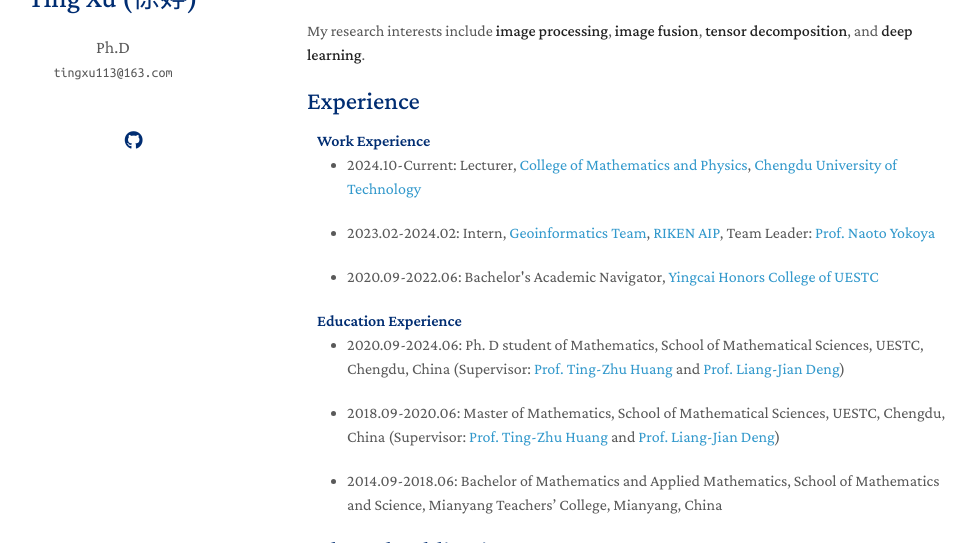
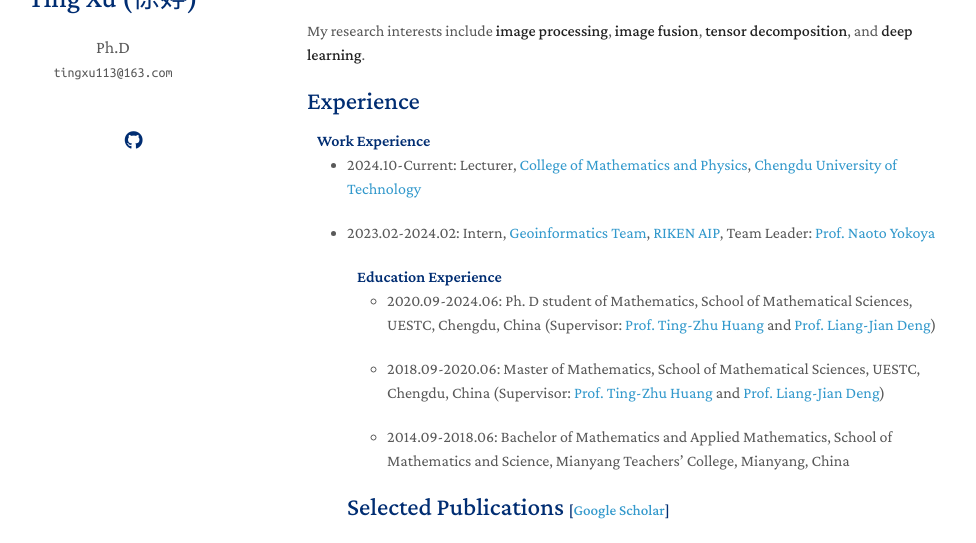
Before and after one commit to tingxu113/tingxu113.github.io, a Jekyll site: the page built from index.md, in a window 1280 px wide and 900 px high, cut to the strip 230-773 px from the top of the window. Shown: the whole strip, without its empty margins (163-1139 px from the left). Built offline with Jekyll 4.4.1, drawn with Linux system fonts in a browser that asks for light colours; nearby versions of some CDN libraries; a style sheet for code colours, icons or effects is not loaded; our own code applies the rules of GitHub Pages for plain Markdown files; some of the changed text lies outside the part shown.

Commit message:
Update index.md

```diff
--- a/index.md
+++ b/index.md
@@ -19,9 +19,7 @@ My research interests include **image processing**, **image fusion**, **tensor d
 
   <li>
     <p>2023.02-2024.02: Intern, <a href="https://geoinformatics2018.com/">Geoinformatics Team</a>, <a href="https://www.riken.jp/en/research/labs/aip/">RIKEN AIP</a>, Team Leader: <a href="https://naotoyokoya.com/"> Prof. Naoto Yokoya</a> </p></li>
-  <li>
-    <p>2020.09-2022.06: Bachelor's Academic Navigator, <a href="https://www.yingcai.uestc.edu.cn/">Yingcai Honors College of UESTC</a></p>
-  </li> </ul>
+
 
 
 <h4 style="margin:0 10px 0;">Education Experience</h4>
```
